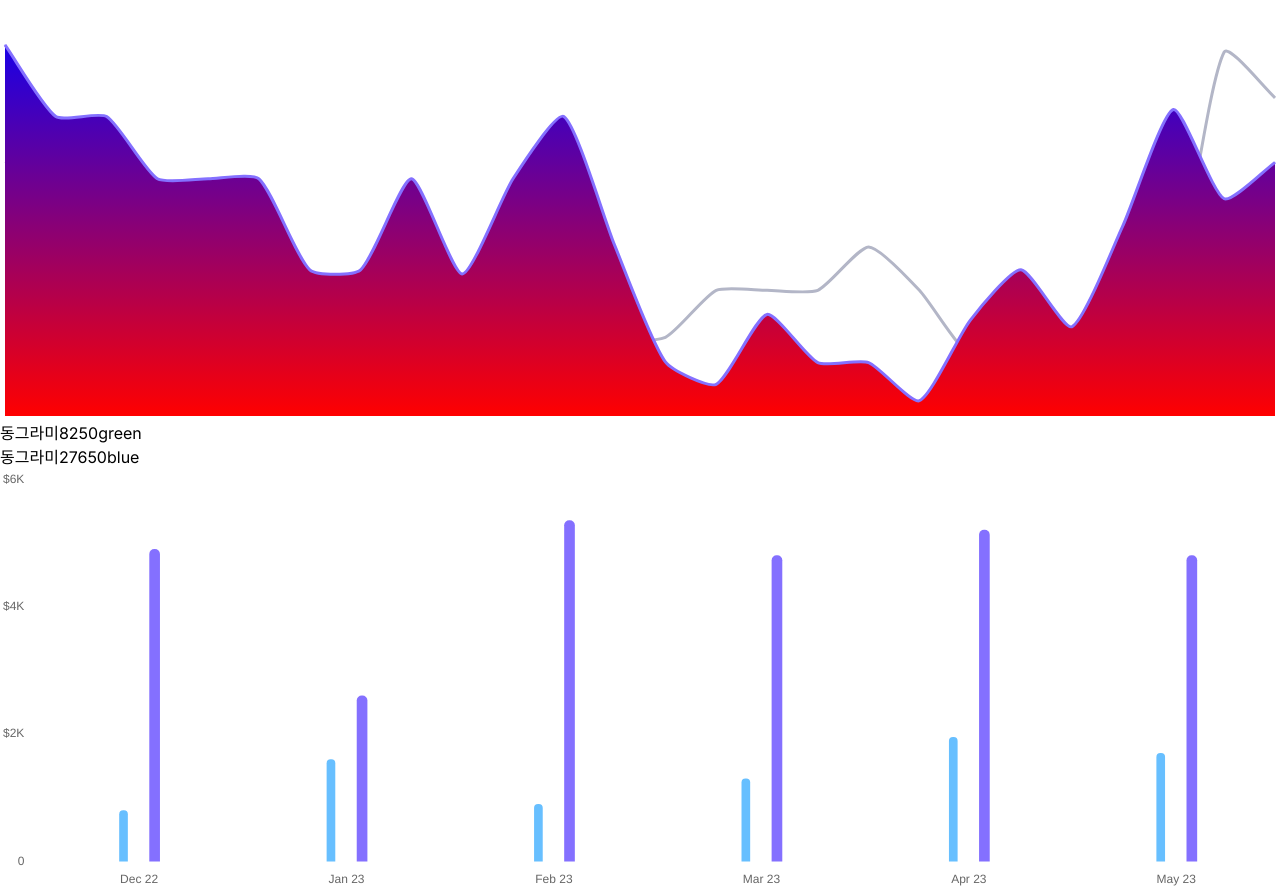
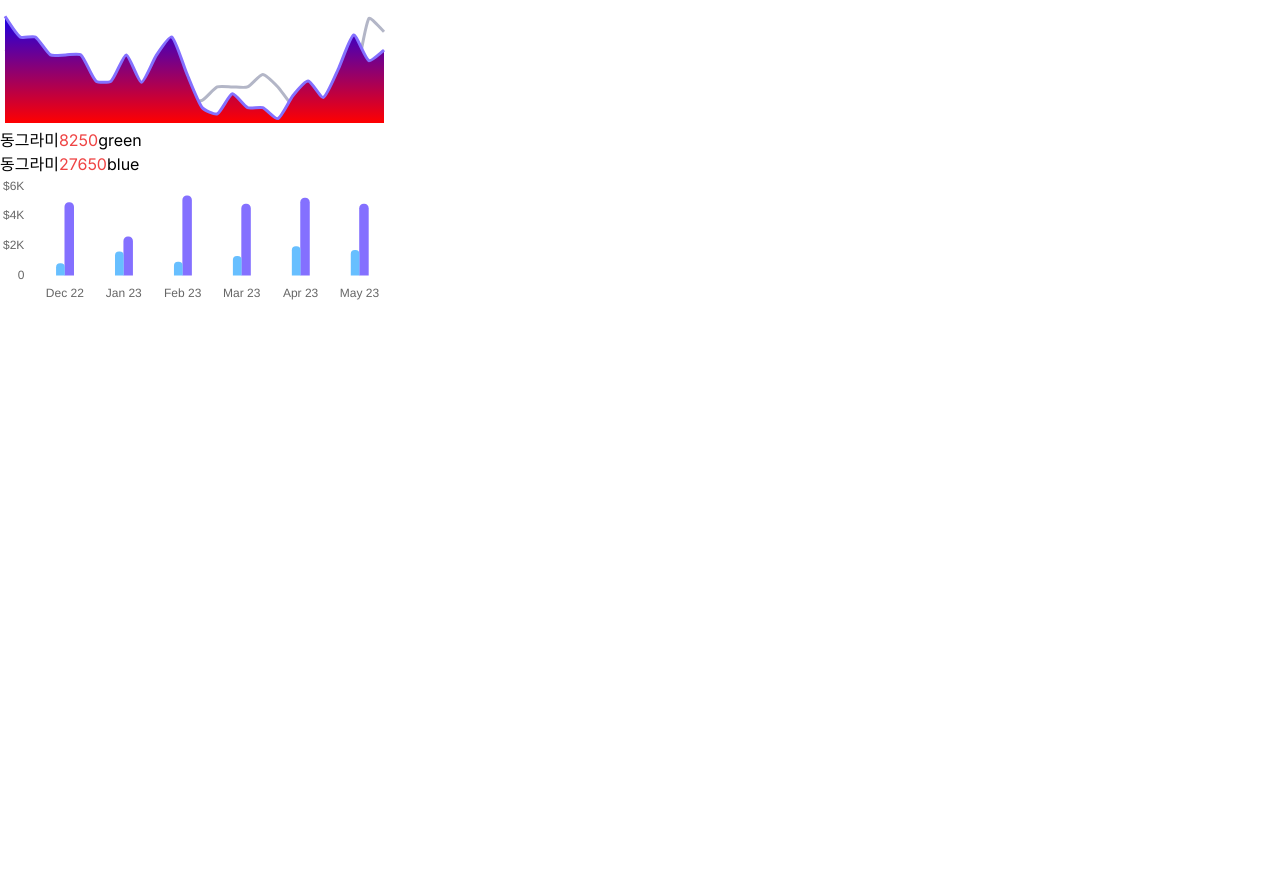
Before and after one commit to minngaeng/simple-dashboard, a Next.js app: page /chart01 in a window 1280 px wide. After the commit the page ends 800 px from the top, so only its background shows below. Built offline with nearby package versions, Linux system fonts and the light colour scheme.

Commit message:
edit config

```diff
--- a/components/TooltipOptions.tsx
+++ b/components/TooltipOptions.tsx
@@ -20,7 +20,7 @@
       title: function () {
         return '';
       },
-      label: function (context) {
+      label: function (context: any) {
         const value = context.parsed.y;
         if (value !== null) {
           const formattedValue =
--- a/tailwind.config.ts
+++ b/tailwind.config.ts
@@ -1,17 +1,17 @@
-import type { Config } from "tailwindcss";
+import type { Config } from 'tailwindcss';
 
 const config: Config = {
   content: [
-    "./src/pages/**/*.{js,ts,jsx,tsx,mdx}",
-    "./src/components/**/*.{js,ts,jsx,tsx,mdx}",
-    "./src/app/**/*.{js,ts,jsx,tsx,mdx}",
+    './app/**/*.{js,ts,jsx,tsx,mdx}',
+    './pages/**/*.{js,ts,jsx,tsx,mdx}',
+    './components/**/*.{js,ts,jsx,tsx,mdx}',
   ],
   theme: {
     extend: {
       backgroundImage: {
-        "gradient-radial": "radial-gradient(var(--tw-gradient-stops))",
-        "gradient-conic":
-          "conic-gradient(from 180deg at 50% 50%, var(--tw-gradient-stops))",
+        'gradient-radial': 'radial-gradient(var(--tw-gradient-stops))',
+        'gradient-conic':
+          'conic-gradient(from 180deg at 50% 50%, var(--tw-gradient-stops))',
       },
     },
   },
```
